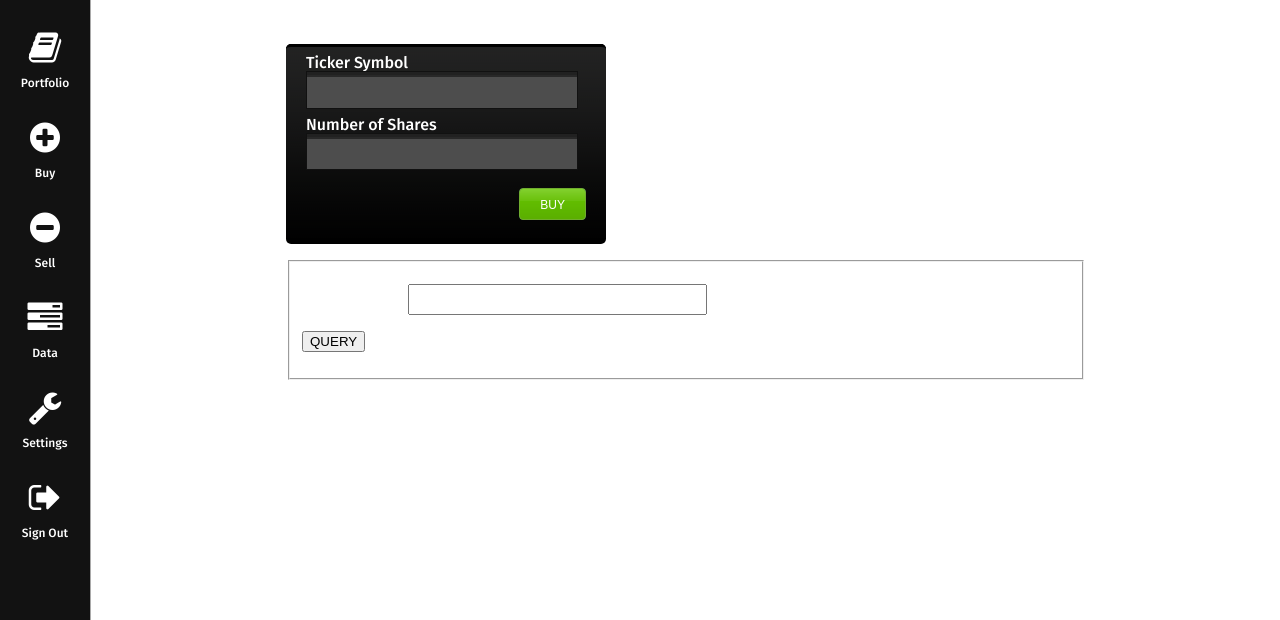
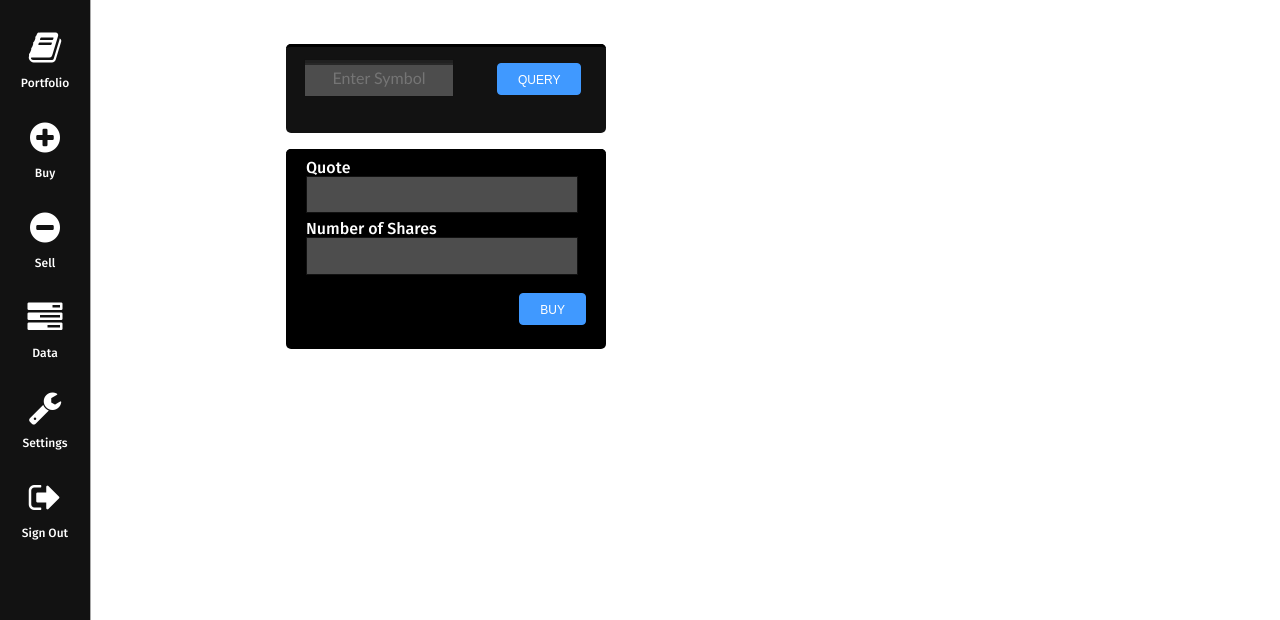
Before and after one commit to ShayanArman/knotPortfolio, a Python web app: template templates/buyStocks.html in a window 1280 px wide. Shown: the top 620 px of the page. Run offline with Jinja, Linux system fonts and the light colour scheme; the template is opened without the code that fills it, so the values that code supplies are empty; some libraries are stand-ins or nearby versions.

Commit message:
Added querying'

```diff
--- a/Login/login.py
+++ b/Login/login.py
@@ -6,6 +6,7 @@ def isCorrectUser(dbPassword,password):
     if(dbPassword == password):
         return True
     return False
+
 class LoginUser(handle.Handler):
     def get(self):
         #Stocks.insertStockStringInDataBase("{'aapl': {'price': '188', 'time': '10-5-6', 'day':'10-5-2012'}}")
--- a/css/screen.css
+++ b/css/screen.css
@@ -38,41 +38,46 @@ li{
 
 /* form 2 */
 
-	#form2{
+	#form2
+	{
 		margin:1em 0;
 		color:#fff;
 		width:320px; /* customize width, this form have fluid layout */
 		border-radius:25px;
-		}
-	#form2 h3{
+		background-color: #121212;
+	}
+	#form2 h3
+	{
 		margin:0;
-		background:#57a700 url(../images/form2/form_heading.gif) repeat-x;
+		background:#57a700 repeat-x;
 		color:#fff;
 		font-size:20px;
 		border:1px solid #57a700;
 		border-bottom:none;
-		}
-	#form2 h3 span{
+	}
+	#form2 h3 span
+	{
 		display:block;
 		padding:10px 20px;
 		background:url(../images/form2/form_ico.gif) no-repeat 93% 50%;
-		}
-	#form2 fieldset{
+	}
+	#form2 fieldset
+	{
 		margin:0;
 		padding:0;
 		border:none;
 		border-top:3px solid #000;
-		background:#000 url(../images/form2/form_top.gif) repeat-x;
+		background:#000 repeat-x;
 		padding-bottom:1em;
 		border-radius:5px;
-		}
+	}
 	#form2 legend{display:none;}
 	#form2 p{margin:.5em 20px;}
 	#form2 label{display:block;}
 	#form2 input, #form2 textarea{
 		width:272px;
 		border:1px solid #111;
-		background:#4D4D4D url(../images/form2/form_input.gif) repeat-x;
+		background:#4D4D4D repeat-x;
 		padding:5px 3px;
 		color:#fff;
 		}
@@ -90,8 +95,8 @@ li{
 		height:32px;
 		line-height:32px;
 		font-size: 12px;
-		border:1px solid #70ad2e;
-		background:#4099FF url(../images/form2/form_button.gif) repeat-x;
+		border:1px solid #4099FF;
+		background:#4099FF repeat-x;
 		color:#fff;
 		border-radius:4px;
 		cursor:pointer;
@@ -108,3 +113,72 @@ li{
 	}
 
 /* // form 2 */
+
+
+/* querystocksform */
+
+	.querystocksform
+	{
+		margin:1em 0;
+		color:#fff;
+		background-color: #121212;
+		width:320px; /* customize width, this form have fluid layout */
+		border-radius:25px;
+	}
+	.querystocksform fieldset{
+		margin:0;
+		padding:0;
+		border:none;
+		border-top:3px solid #000;
+		background:#121212;
+		padding-bottom:1em;
+		border-radius:5px;
+	}
+	.querystocksform legend{display:none;}
+	.querystocksform p{margin:.5em 20px;}
+	.querystocksform label{display:inline;}
+	.querystocksform input, #querystocksform textarea{
+		margin-left: 18px;
+		margin-top: 12px;
+		width:150px;
+		border:1px solid #111;
+		background:#4D4D4D url(../images/form2/form_input.gif) repeat-x;
+		padding:5px 3px;
+		color:#fff;
+		}
+	.querystocksform textarea{
+		height:125px;
+		overflow:auto;
+		display: inline-block;
+		}
+	.querystocksform p.submit
+	{
+		text-align:right;
+		padding-top: 10px;
+	}
+	.querystocksform button{
+		text-align:right;
+		margin-left: 39px;
+		padding:0 20px;
+		height:32px;
+		line-height:32px;
+		font-size: 12px;
+		border:1px solid #4099FF;
+		background:#4099FF repeat-x;
+		color:#fff;
+		border-radius:4px;
+		cursor:pointer;
+		text-align:center;
+	}
+
+	.querystocksform input:focus {
+		outline: blue;
+		border: 1px solid #4099FF;
+		border-radius: 2px;
+	}
+
+	.priceUpdate {
+		padding: 10px 10px 10px 10px;
+	}
+
+/* // query stocks form */
--- a/js/buyStocksHandler.js
+++ b/js/buyStocksHandler.js
@@ -1,11 +1,22 @@
 $(document).ready(function() {
 	// $(".sidebar-app p").removeClass("active")
 	// $("#buyLinkName").addClass("active");
+	$("#querystockbutton").click(function() {
+		var quoteToSearch = $("#priceSearchInput").val();
+		$.getJSON("/getPrice/"+quoteToSearch.toUpperCase()).complete(function(data) {
+			var response = String(data.responseText);
+			if(response == 'Error') {
+				alert('There was an error, please try again');
+			} else {
+				$(".priceUpdate").append(quoteToSearch + ': ' + response);
+			}
+		});
+	});
 
 	$("#buystocksbutton").click(function() {
 		$('#buystocksbutton').attr('disabled', 'disabled');
 		var ticker = $("#tickerInput").val();
-		var numberOfShares = $("#quantitySharesInput").val();
+		var numberOfShares = $("#quantitySharesInput").val()
 		if(getInt(numberOfShares) != 'wrong' && numberOfShares > 0) {
 			$.getJSON("/render/"+ticker.toUpperCase()+"/"+numberOfShares).complete(function(data) {
 				loadedValues = data.responseText;
@@ -21,7 +32,7 @@ $(document).ready(function() {
 						window.location.href = "/";
 					}
 					$('#buystocksbutton').removeAttr('disabled');
-				});
+			});
 		} else {
 			alert('Please enter a proper number');
 			$('#buystocksbutton').removeAttr('disabled');
--- a/knotportfolio.py
+++ b/knotportfolio.py
@@ -11,6 +11,7 @@ from BuyStocksHandler import buyHandler
 from SellStocksHandler import sellHandler
 from DataHandler import data
 from Settings import settings
+from GetStockPrice import stockPriceHandler
 
 #//================================================================================================
 
@@ -21,6 +22,7 @@ app = webapp2.WSGIApplication([('/',login.LoginUser),
                                 ('/sell/(.*)/(.*)', sell.SellStocksPage),
                                 ('/logout', logout.LogOut),
                                 ('/settings', settings.Settings),
+                                ('/getPrice/(.*)', stockPriceHandler.GetPriceHandler),
                                 ('/data', data.Data),
                                 ('/buystocks', buyHandler.BuyHandler),
                                 ('/sellstocks',sellHandler.SellHandler)], debug=True) # Sell / Ticker / Number Of Shares
--- a/templates/buyStocks.html
+++ b/templates/buyStocks.html
@@ -4,11 +4,21 @@
 </head>
 {% extends "MainStockPage.html" %}
 {% block content %}
+
+	<div class="querystocksform">
+		<!-- <h3><span>Contact Us</span></h3> Makes a green title bar-->
+		<fieldset>
+			<input placeholder="Enter Symbol" style="color:white;text-align:center" type="text" name="name" id="priceSearchInput" size="30" />
+			<button id="querystockbutton" type="button">QUERY</button>
+			<div class="priceUpdate"></div>
+		</fieldset>
+	</div>
+
 	<form id="form2">
 		<!-- <h3><span>Contact Us</span></h3> Makes a green title bar-->
 		<fieldset>
 			<p class="first">
-				<label for="name">Ticker Symbol</label>
+				<label for="name">Quote</label>
 				<input type="text" name="name" id="tickerInput" size="30" />
 			</p>
 			<p>
@@ -18,14 +28,4 @@
 			<p class="submit"><button id="buystocksbutton" type="submit">BUY</button></p>
 		</fieldset>
 	</form>
-	<form id="searchStockPriceForm">
-		<!-- <h3><span>Contact Us</span></h3> Makes a green title bar-->
-		<fieldset>
-			<p class="first">
-				<label for="name">Ticker Symbol</label>
-				<input type="text" name="name" id="tickerInput" size="30" />
-			</p>
-			<p class="submit"><button id="buystocksbutton" type="submit">QUERY</button></p>
-		</fieldset>
-	</form>
 {% endblock %}
```
Also changed, not shown: GetStockPrice/stockPriceHandler.py (added, +16 -0 lines), 11 other files.
